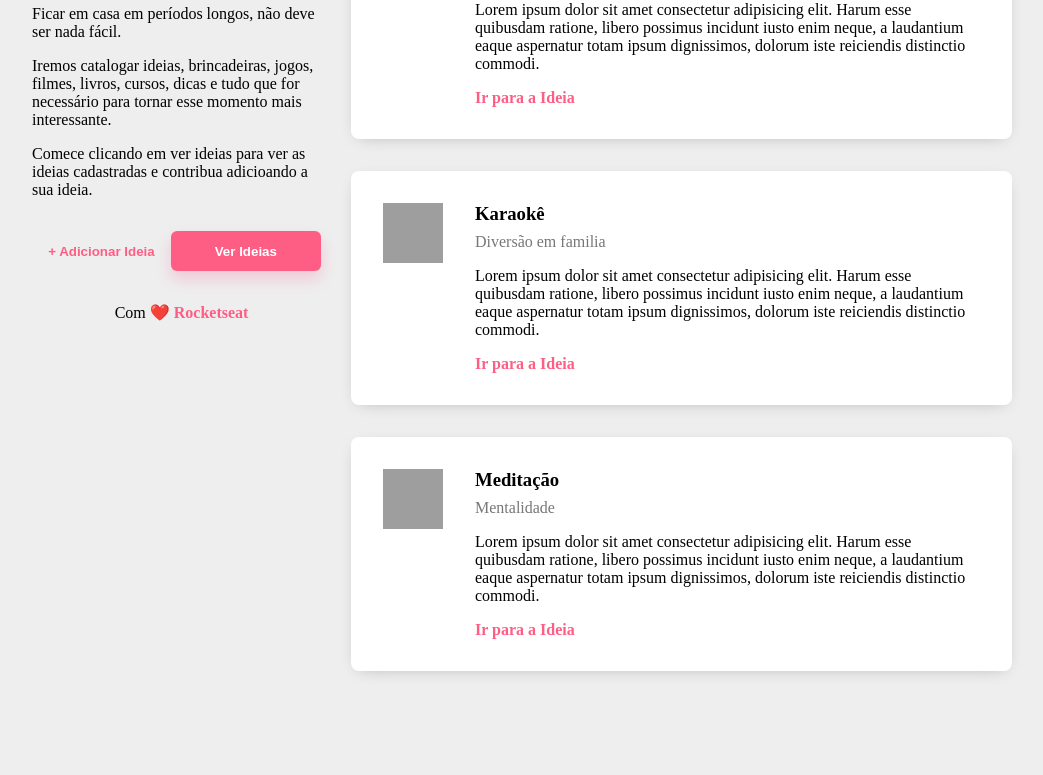
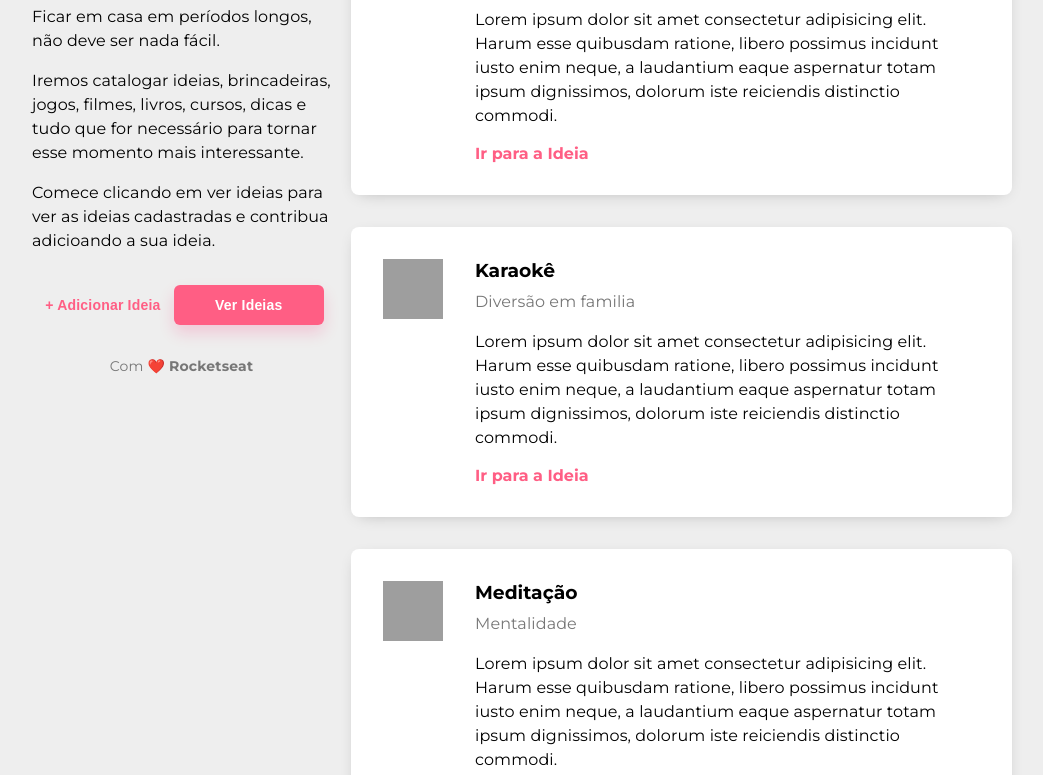
Before and after one commit to andersonleitedev/WorkshopDev, a plain HTML site: page casa-criativa/index.html in a window 1280 px wide. Shown: the part 135-910 px from the top of the page, without its empty margins (118-1161 px from the left). Before the commit the page ends 878 px from the top, so only its background shows below. Drawn offline with Linux system fonts and the light colour scheme; grey boxes are pictures that could not be loaded.

Commit message:
Colocando e formatando as fontes do site

```diff
--- a/casa-criativa/css/style.css
+++ b/casa-criativa/css/style.css
@@ -1,4 +1,5 @@
 body {
+    font-family: 'Montserrat', sans-serif;
     background: #eee;
     margin: 0;
 }
@@ -15,6 +16,12 @@ a {
 
 a:hover {
     text-decoration: underline;
+}
+
+p, .description {
+    font-size: 16px;
+    line-height: 24px;
+    letter-spacing: 0.1px;
 }
 
 #container {
@@ -37,9 +44,13 @@ button {
     border: none;
     color: #FF5E84;
     background-color: transparent;
+    font-size: 14px;
     font-weight: bold;
+    line-height: 18px;
+    letter-spacing: 0.2px;
     cursor: pointer;
     outline: none;
+
 }
 
 button:hover {
@@ -67,6 +78,20 @@ button.fat:hover {
 
 footer {
     text-align: center;
+    color: #777;
+    font-size: 14px;
+    font-weight: 400;
+    line-height: 18px;
+    letter-spacing: 0.2px;
+}
+
+footer a {
+    color: #777;
+}
+
+footer a:hover {
+    color: #FF5E84;
+    opacity: 0.7;
 }
 
 .idea {
--- a/casa-criativa/index.html
+++ b/casa-criativa/index.html
@@ -4,6 +4,7 @@
     <meta charset="UTF-8">
     <meta name="viewport" content="width=device-width, initial-scale=1.0">
     <title>Casa Criativa - Ideias para momentos de confinamento</title>
+    <link href="https://fonts.googleapis.com/css?family=Montserrat:300,400,600,700,900&display=swap" rel="stylesheet">
     <link rel="stylesheet" href="css/style.css">
 </head>
 <body>
```
